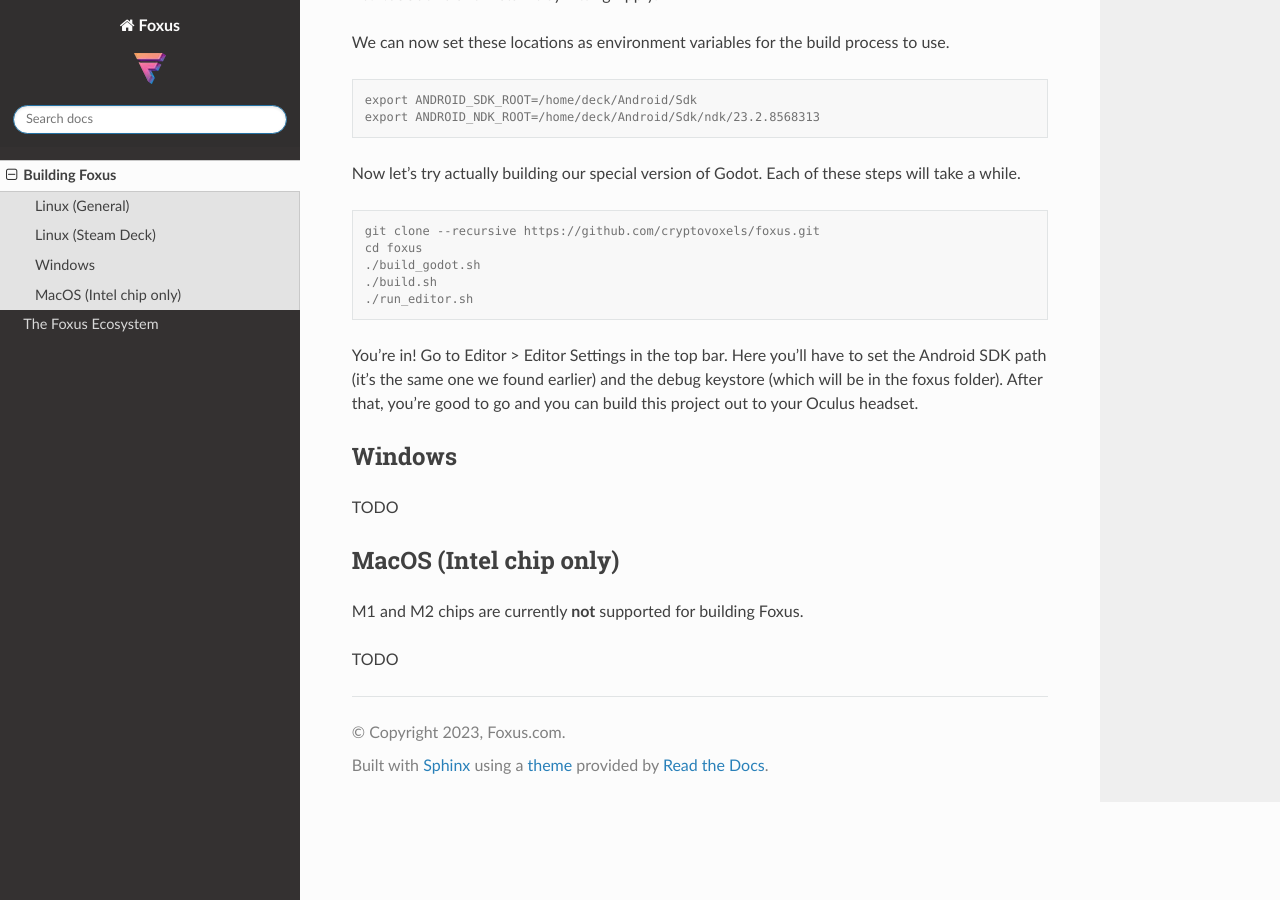
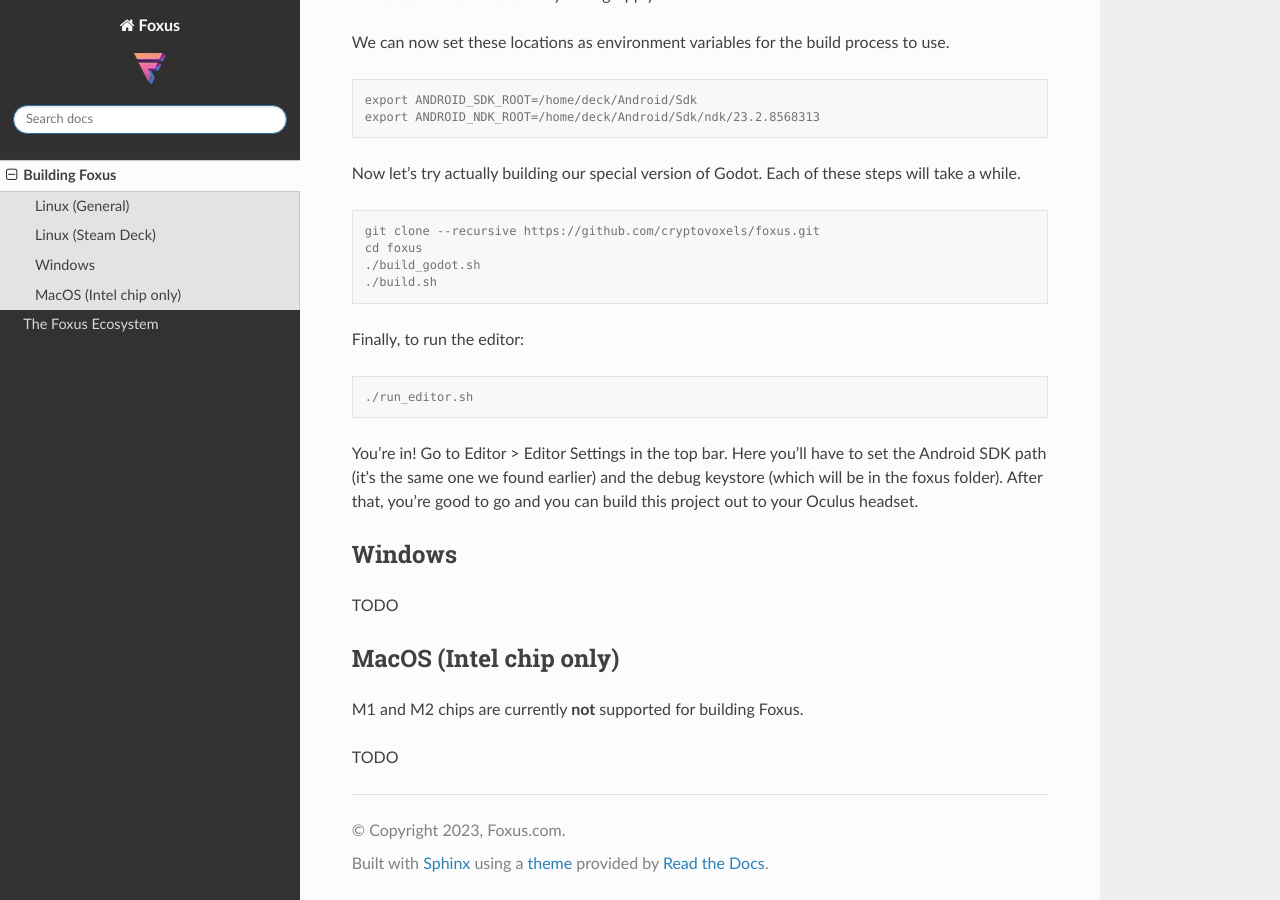
Before and after one commit to teamfoxus/foxus-docs, a Sphinx documentation site: the page built from docs/source/building_foxus.rst, in a window 1280 px wide and 900 px high, scrolled down 2914 px. Built offline with Sphinx 7.4.7 and the Read the Docs theme 2.0.0, drawn with Linux system fonts in a browser that asks for light colours.

Commit message:
making things slightly prettier

```diff
--- a/docs/source/building_foxus.rst
+++ b/docs/source/building_foxus.rst
@@ -112,6 +112,11 @@
    cd foxus
    ./build_godot.sh
    ./build.sh
+
+Finally, to run the editor:
+
+.. code-block:: console
+
    ./run_editor.sh
 
 You're in! Go to Editor > Editor Settings in the top bar. Here you'll have to set the Android SDK path (it's the same one we found earlier) and the debug keystore (which will be in the foxus folder). After that, you're good to go and you can build this project out to your Oculus headset.
```
